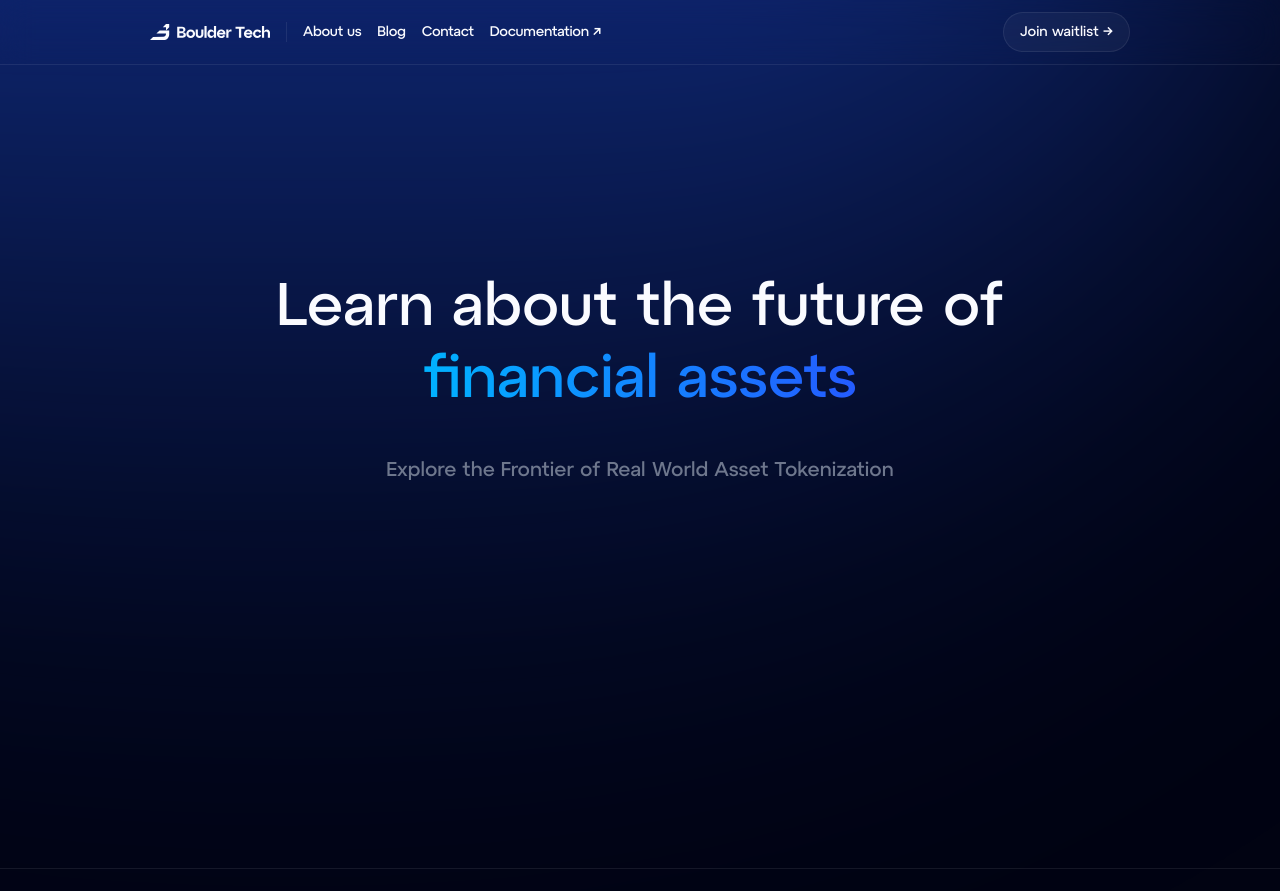
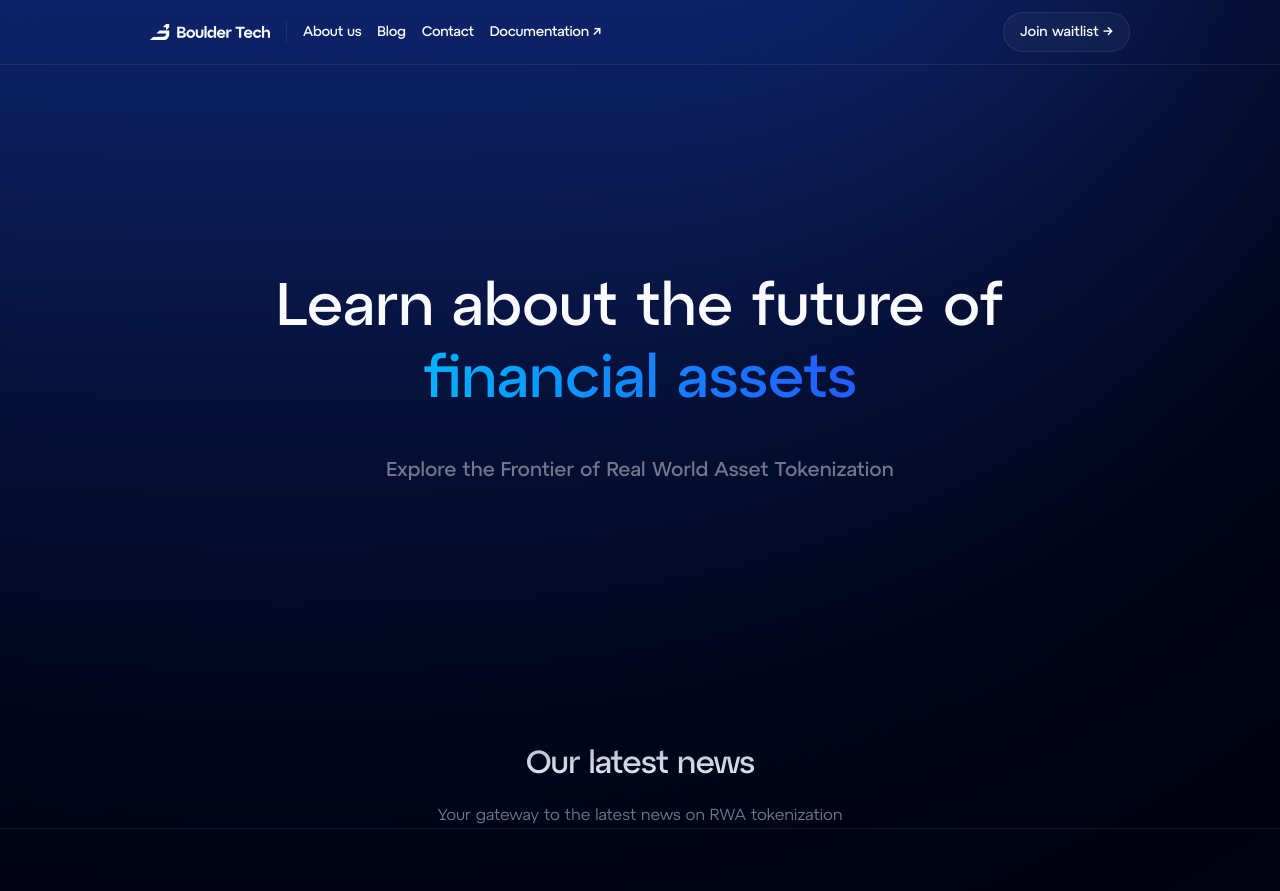
Before and after one commit to boulder-tech/Landing, a Next.js app: page /blog in a window 1280 px wide. Shown: the top 891 px of the page. Built offline with nearby package versions, Linux system fonts and the light colour scheme.

Commit message:
feat: latest blog section heading

```diff
--- a/src/app/blog/page.tsx
+++ b/src/app/blog/page.tsx
@@ -1,9 +1,11 @@
 import Hero from "@/components/sections/blog/Hero";
+import Latest from "@/components/sections/blog/Latest";
 
 const blog = () => {
     return (
         <div className="w-screen flex flex-col items-center justify-center px-8">
             <Hero></Hero>
+            <Latest></Latest>
         </div>
     );
 };
--- /dev/null
+++ b/src/components/sections/blog/Components/Heading.tsx
@@ -0,0 +1,23 @@
+import React from 'react'
+
+interface Props {
+    title: string,
+    subtitle?: string,
+}
+
+const Heading = ({title, subtitle}: Props) => {
+  return (
+    <div className="px-8 grid gap-4 items-center justify-center text-center">
+        <h2 className="font-atyp-display text-[32px] -tracking-[0.72px] text-transparent bg-clip-text bg-gradient-to-t from-[#FAFBFF] to-[#B3B9CB]">
+            {title}
+        </h2>
+        {subtitle &&
+            <p className="text-foreground-leading text-base">
+                {subtitle}
+            </p>
+        }
+    </div>
+  )
+}
+
+export default Heading
--- a/src/components/sections/blog/Hero.tsx
+++ b/src/components/sections/blog/Hero.tsx
@@ -3,8 +3,8 @@ import Title from './Components/Title'
 
 const Hero = () => {
   return (
-    <div className='relative w-full flex items-center justify-center pt-52 pb-96'>
-        <span className='absolute top-[-1200px] xl:right-[0px] right-[-500px] w-[120rem] h-[120rem] rounded-[2000px] blur-[200px] bg-gradient-to-b from-[#245BFF] to-transparent'></span>
+    <div className='relative w-full flex items-center justify-center pt-52'>
+        <span aria-hidden="true" className='absolute top-[-1200px] xl:right-[0px] right-[-500px] w-[120rem] h-[120rem] rounded-[2000px] blur-[200px] bg-gradient-to-b from-[#245BFF] to-transparent'></span>
         <Title></Title>
     </div>
   )
--- /dev/null
+++ b/src/components/sections/blog/Latest.tsx
@@ -0,0 +1,12 @@
+import React from 'react'
+import Heading from './Components/Heading'
+
+const Latest = () => {
+  return (
+    <div className='pt-64'>
+        <Heading title='Our latest news' subtitle='Your gateway to the latest news on RWA tokenization'></Heading>
+    </div>
+  )
+}
+
+export default Latest
```
